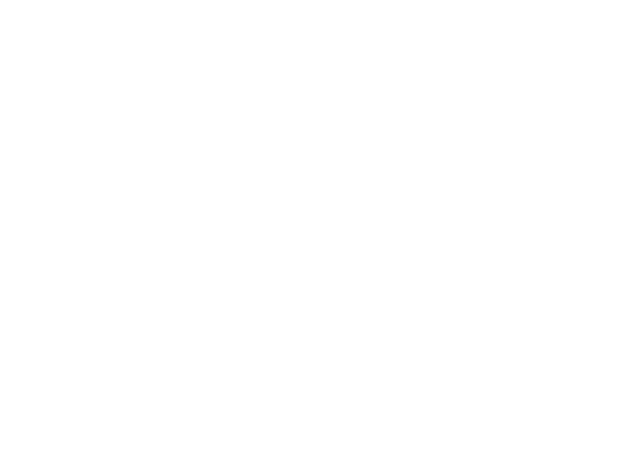
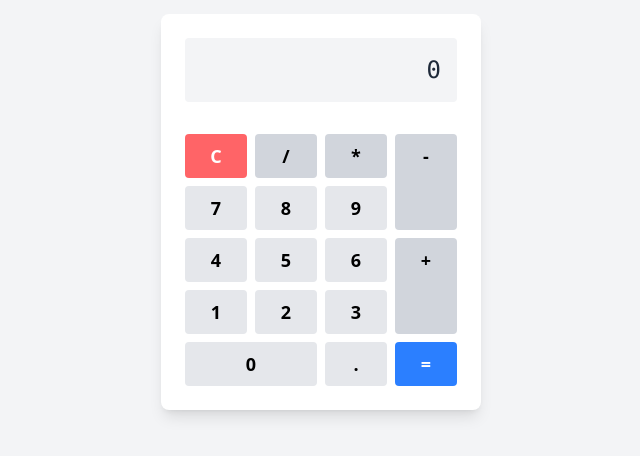
Before and after one commit to theSolution12/React-Journey, a React (Vite) app: page / in a window 1280 px wide. Shown: the part 188-644 px from the top of the page, without its empty margins (319-959 px from the left). Built offline with nearby package versions, Linux system fonts and the light colour scheme.

Commit message:
Implement Calculator component
Added a functional Calculator component with input handling, display logic, and basic arithmetic operations. Included a user interface with buttons for digits and operations.

```diff
--- a/src/components/project/Calculator.jsx
+++ b/src/components/project/Calculator.jsx
@@ -1,14 +1,137 @@
 import { useState } from "react";
 
 const Calculator = () => {
+  const [input, setInput] = useState("");
 
-    const [input, setInput] = useState('');
+  const display = (value) => {
+    setInput((prev) => prev + value);
+  };
 
-    return (
-        <div>
+  const calculate = () => {
+    setInput(eval(input));
+  };
 
+  const clear = () => {
+    setInput("");
+  };
+
+  return (
+    <div className="flex h-screen items-center justify-center bg-gray-100">
+      <form className="flex h-auto w-80 flex-col items-center justify-center gap-4 rounded-lg bg-white p-6 shadow-lg">
+        <div className="mb-4 w-full rounded bg-gray-100 p-4 text-right text-2xl font-mono text-gray-800">
+          {input || "0"}
         </div>
-    )
-}
+
+        <div className="grid w-full grid-cols-4 gap-2 text-center text-lg font-bold">
+          <span
+            onClick={() => clear()}
+            className="cursor-pointer rounded bg-red-400 py-2 text-white hover:bg-red-500"
+          >
+            C
+          </span>
+          <span
+            onClick={() => display("/")}
+            className="cursor-pointer rounded bg-gray-300 py-2 hover:bg-gray-400"
+          >
+            /
+          </span>
+          <span
+            onClick={() => display("*")}
+            className="cursor-pointer rounded bg-gray-300 py-2 hover:bg-gray-400"
+          >
+            *
+          </span>
+          <span
+            onClick={() => display("-")}
+            className="cursor-pointer row-span-2 rounded bg-gray-300 py-2 hover:bg-gray-400"
+          >
+            -
+          </span>
+
+          <span
+            onClick={() => display("7")}
+            className="cursor-pointer rounded bg-gray-200 py-2 hover:bg-gray-300"
+          >
+            7
+          </span>
+          <span
+            onClick={() => display("8")}
+            className="cursor-pointer rounded bg-gray-200 py-2 hover:bg-gray-300"
+          >
+            8
+          </span>
+          <span
+            onClick={() => display("9")}
+            className="cursor-pointer rounded bg-gray-200 py-2 hover:bg-gray-300"
+          >
+            9
+          </span>
+
+          <span
+            onClick={() => display("4")}
+            className="cursor-pointer rounded bg-gray-200 py-2 hover:bg-gray-300"
+          >
+            4
+          </span>
+          <span
+            onClick={() => display("5")}
+            className="cursor-pointer rounded bg-gray-200 py-2 hover:bg-gray-300"
+          >
+            5
+          </span>
+          <span
+            onClick={() => display("6")}
+            className="cursor-pointer rounded bg-gray-200 py-2 hover:bg-gray-300"
+          >
+            6
+          </span>
+          <span
+            onClick={() => display("+")}
+            className="cursor-pointer row-span-2 rounded bg-gray-300 py-2 hover:bg-gray-400"
+          >
+            +
+          </span>
+
+          <span
+            onClick={() => display("1")}
+            className="cursor-pointer rounded bg-gray-200 py-2 hover:bg-gray-300"
+          >
+            1
+          </span>
+          <span
+            onClick={() => display("2")}
+            className="cursor-pointer rounded bg-gray-200 py-2 hover:bg-gray-300"
+          >
+            2
+          </span>
+          <span
+            onClick={() => display("3")}
+            className="cursor-pointer rounded bg-gray-200 py-2 hover:bg-gray-300"
+          >
+            3
+          </span>
+          <span
+            onClick={() => display("0")}
+            className="cursor-pointer col-span-2 rounded bg-gray-200 py-2 hover:bg-gray-300"
+          >
+            0
+          </span>
+          <span
+            onClick={() => display(".")}
+            className="cursor-pointer rounded bg-gray-200 py-2 hover:bg-gray-300"
+          >
+            .
+          </span>
+          <span
+            onClick={() => calculate()}
+            className="cursor-pointer rounded bg-blue-500 py-2 text-white hover:bg-blue-600"
+          >
+            =
+          </span>
+        </div>
+      </form>
+    </div>
+  );
+};
 
 export default Calculator;
```
